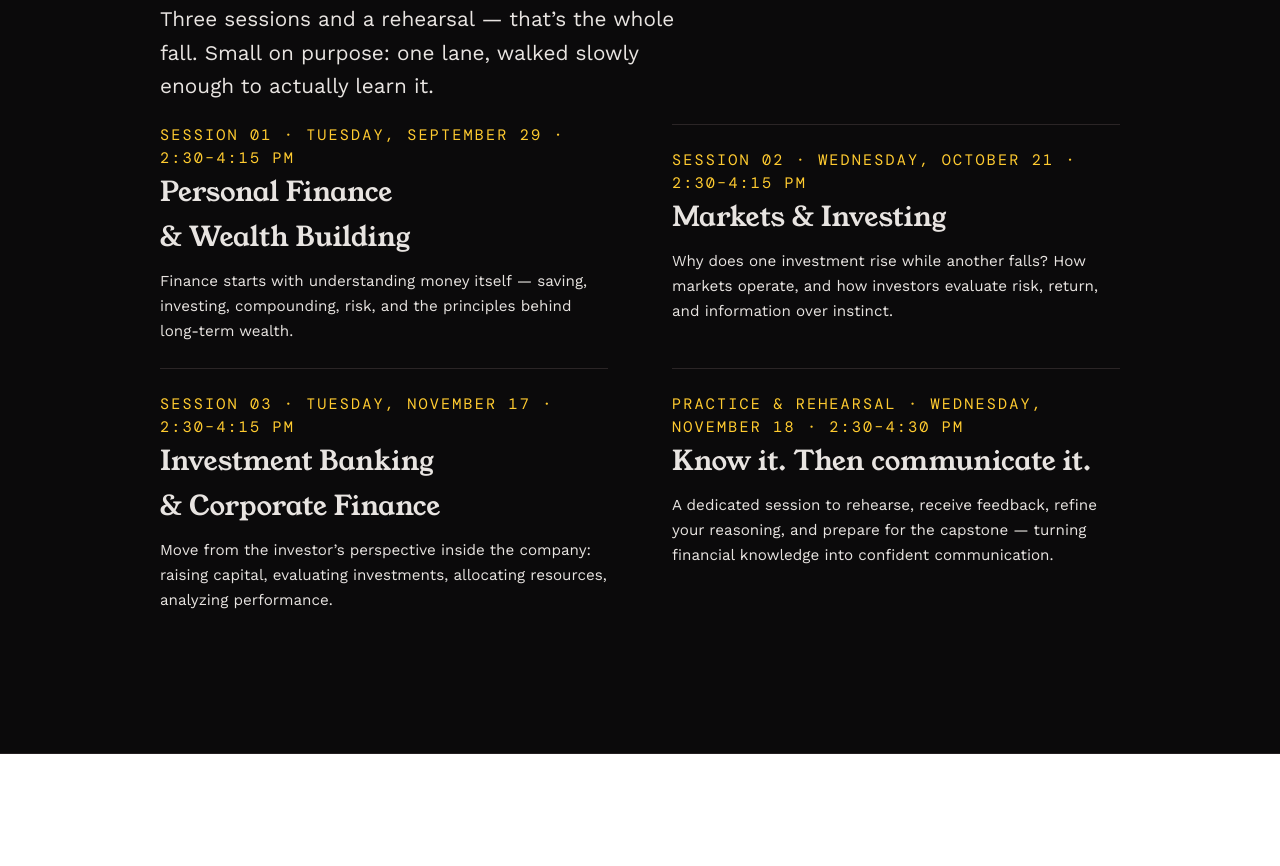
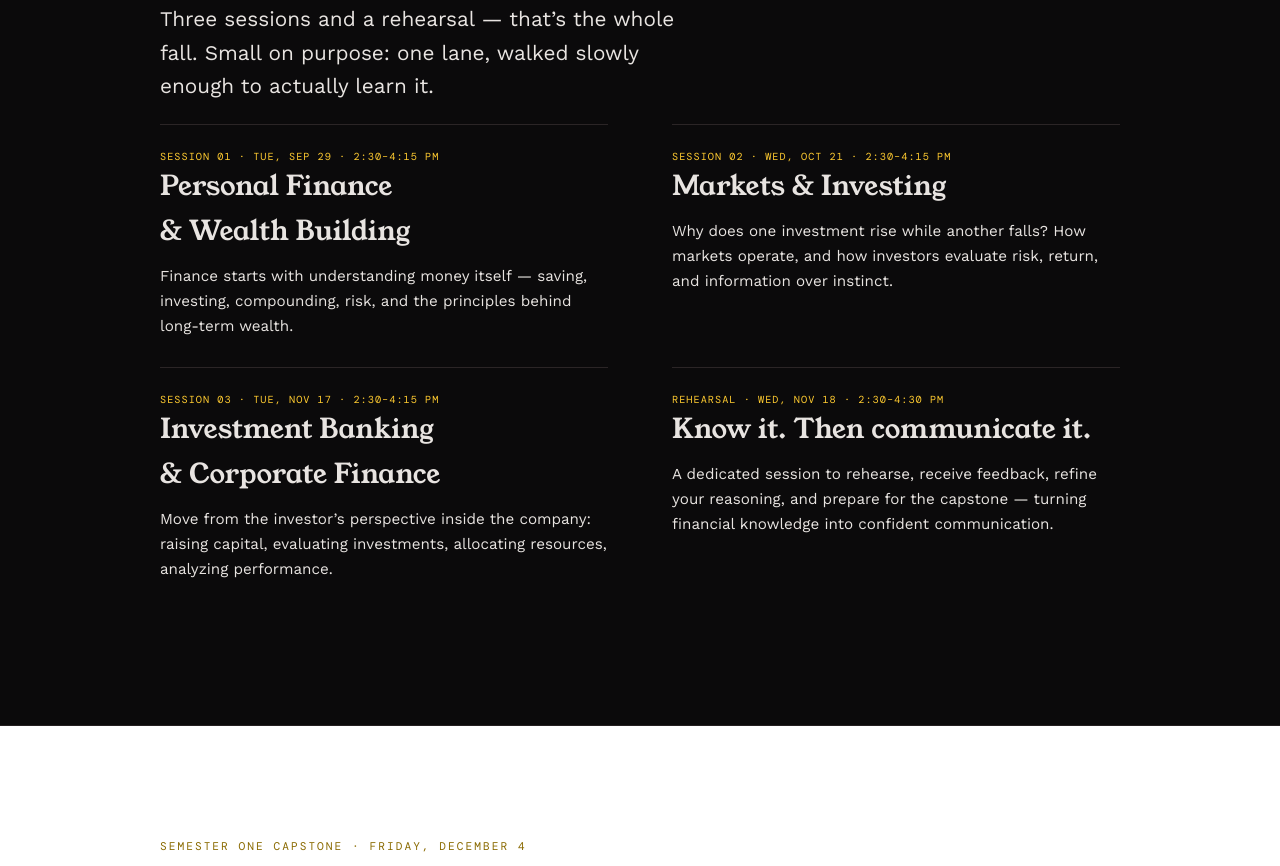
Before and after one commit to kristinsmillar-coder/dbi-site, a plain HTML site: page finance.html in a window 1280 px wide. Shown: the part 2217-3083 px from the top of the page. Drawn offline with Linux system fonts and the light colour scheme.

Commit message:
Finance sessions: uniform rules, one-line session metas
Co-Authored-By: Claude Fable 5 <noreply@anthropic.com>

```diff
--- a/assets/styles.css
+++ b/assets/styles.css
@@ -1264,9 +1264,8 @@ footer .fine + .fine { margin-top: 0.75rem; }
 }
 .fin-thesis strong { color: var(--gold); font-weight: 400; }
 
-.fin-session { padding: 1.5rem 0; border-top: 1px solid #2b2526; }
-.fin-session:first-child { border-top: 0; padding-top: 0; }
-.fin-session .when { color: var(--gold); }
+.fin-session { padding: 1.5rem 0 1.75rem; border-top: 1px solid #2b2526; }
+.fin-session .when { color: var(--gold); font-size: 0.64rem; letter-spacing: 0.1em; white-space: nowrap; }
 .fin-session h3 { font-size: clamp(1.3rem, 2.2vw, 1.7rem); margin: 0 0 0.6rem; }
 .fin-session p { margin: 0; font-size: 0.95rem; }
 
--- a/finance.html
+++ b/finance.html
@@ -4,7 +4,7 @@
 <meta charset="utf-8">
 <meta name="viewport" content="width=device-width, initial-scale=1">
 <meta name="theme-color" content="#0A0A0B">
-<link rel="stylesheet" href="assets/styles.css?v=12">
+<link rel="stylesheet" href="assets/styles.css?v=13">
 <title>The Finance Program — Dons Business Institute</title>
 <meta name="description" content="A 25-seat, finance-only offshoot of the Dons Business Institute — markets, investing, and corporate finance, ending in a stock pitch defended before professionals. Want the full program? See the Flagship.">
 </head>
@@ -100,22 +100,22 @@
     <div class="fin-sessions">
       <div>
         <div class="fin-session">
-          <p class="when">Session 01 · Tuesday, September 29 · 2:30–4:15 PM</p>
+          <p class="when">Session 01 · Tue, Sep 29 · 2:30–4:15 PM</p>
           <h3>Personal Finance &amp; Wealth Building</h3>
           <p>Finance starts with understanding money itself — saving, investing, compounding, risk, and the principles behind long-term wealth.</p>
         </div>
         <div class="fin-session">
-          <p class="when">Session 02 · Wednesday, October 21 · 2:30–4:15 PM</p>
+          <p class="when">Session 02 · Wed, Oct 21 · 2:30–4:15 PM</p>
           <h3>Markets &amp; Investing</h3>
           <p>Why does one investment rise while another falls? How markets operate, and how investors evaluate risk, return, and information over instinct.</p>
         </div>
         <div class="fin-session">
-          <p class="when">Session 03 · Tuesday, November 17 · 2:30–4:15 PM</p>
+          <p class="when">Session 03 · Tue, Nov 17 · 2:30–4:15 PM</p>
           <h3>Investment Banking &amp; Corporate Finance</h3>
           <p>Move from the investor&rsquo;s perspective inside the company: raising capital, evaluating investments, allocating resources, analyzing performance.</p>
         </div>
         <div class="fin-session">
-          <p class="when">Practice &amp; Rehearsal · Wednesday, November 18 · 2:30–4:30 PM</p>
+          <p class="when">Rehearsal · Wed, Nov 18 · 2:30–4:30 PM</p>
           <h3>Know it. Then communicate it.</h3>
           <p>A dedicated session to rehearse, receive feedback, refine your reasoning, and prepare for the capstone — turning financial knowledge into confident communication.</p>
         </div>
```
Also changed, not shown: course.html (+1 -1 lines), donate.html (+1 -1 lines), index.html (+1 -1 lines), join.html (+1 -1 lines), usd.html (+1 -1 lines).
